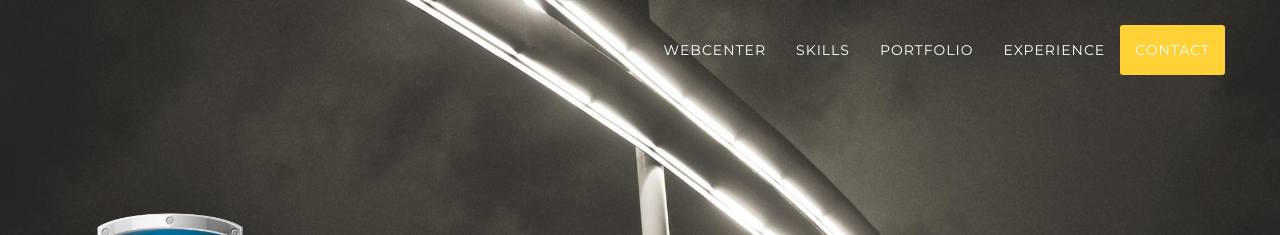
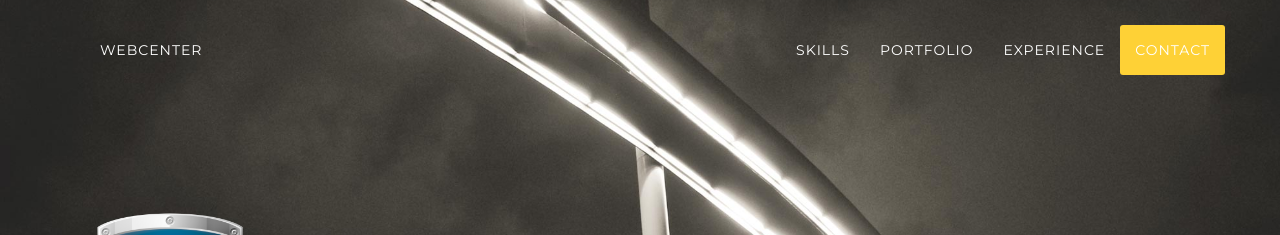
Before and after one commit to webcenter/webcenter.github.io, a Jekyll site: the page built from index.html, in a window 1280 px wide. Shown: the top 235 px of the page. Built offline with Jekyll 4.4.1, drawn with Linux system fonts in a browser that asks for light colours; some web fonts are replaced.

Commit message:
#2 header

```diff
--- a/_includes/header.html
+++ b/_includes/header.html
@@ -15,12 +15,14 @@
 
         <!-- Collect the nav links, forms, and other content for toggling -->
         <div class="collapse navbar-collapse" id="bs-example-navbar-collapse-1">
+            <ul class="nav navbar-nav navbar-left">
+                <li>
+                    <a class="page-scroll" href="#page-top">WebCenter</a>
+                </li>
+            </ul>
             <ul class="nav navbar-nav navbar-right">
                 <li class="hidden">
                     <a href="#page-top"></a>
-                </li>
-                <li>
-                    <a class="page-scroll" href="#page-top">WebCenter</a>
                 </li>
                 <li>
                     <a class="page-scroll" href="#skills">Skills</a>
```
